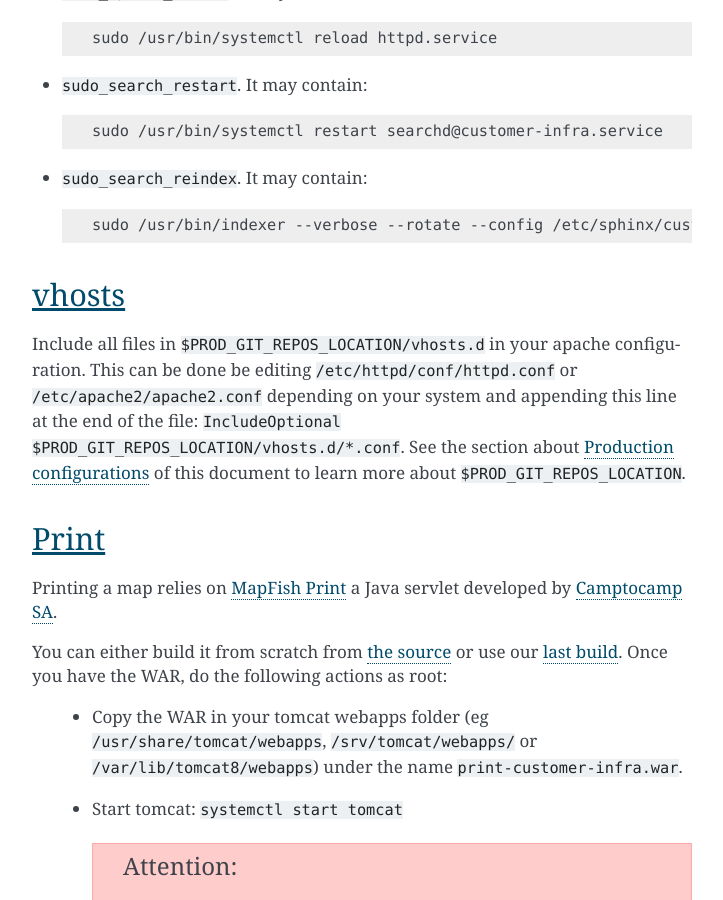
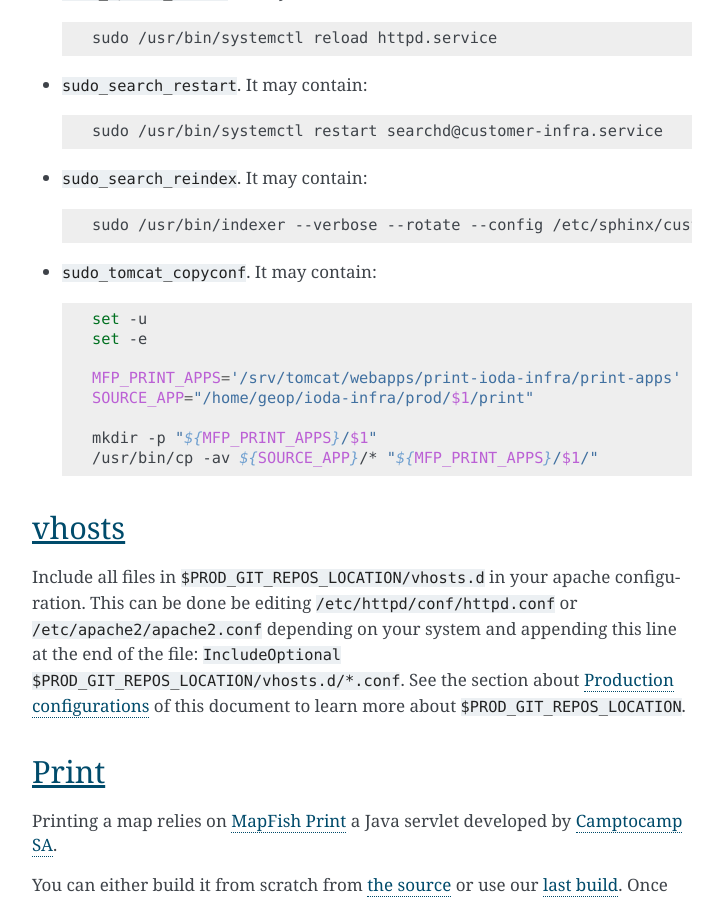
Before and after one commit to ioda-net/geo-infra, a Sphinx documentation site: the page built from docs/sysadmin/server-setup.rst, in a window 1280 px wide and 900 px high, scrolled down 3392 px. Shown: the whole window, without its empty margins (388-1111 px from the left). Built offline with Sphinx 7.4.7, drawn with Linux system fonts in a browser that asks for light colours; pages that are not in the unit, such as notebooks, are missing from menus.

Commit message:
Add sudo_tomcat_copyconf to the list on sudo scripts

```diff
--- a/docs/sysadmin/server-setup.rst
+++ b/docs/sysadmin/server-setup.rst
@@ -130,6 +130,19 @@ In order to be sure that tomcat, apache, search can restart and that a reindex c
 
     sudo /usr/bin/indexer --verbose --rotate --config /etc/sphinx/customer-infra.conf --all
 
+- ``sudo_tomcat_copyconf``. It may contain:
+
+  .. code:: bash
+
+    set -u
+    set -e
+
+    MFP_PRINT_APPS='/srv/tomcat/webapps/print-ioda-infra/print-apps'
+    SOURCE_APP="/home/geop/ioda-infra/prod/$1/print"
+
+    mkdir -p "${MFP_PRINT_APPS}/$1"
+    /usr/bin/cp -av ${SOURCE_APP}/* "${MFP_PRINT_APPS}/$1/"
+
 vhosts
 ------
 
```
